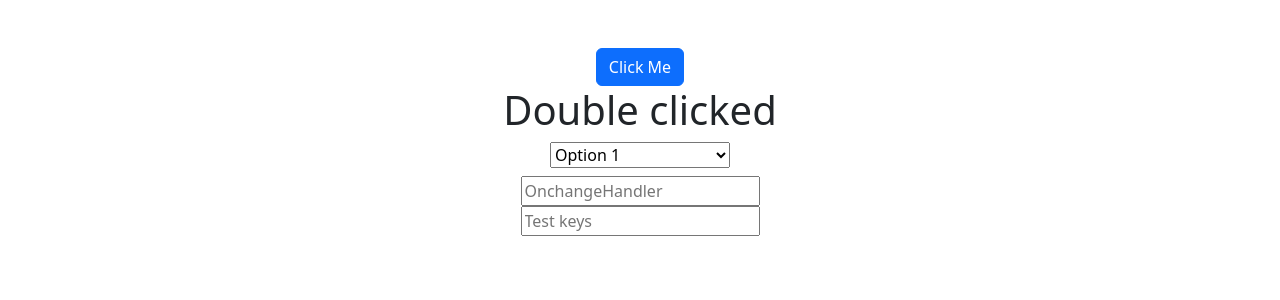
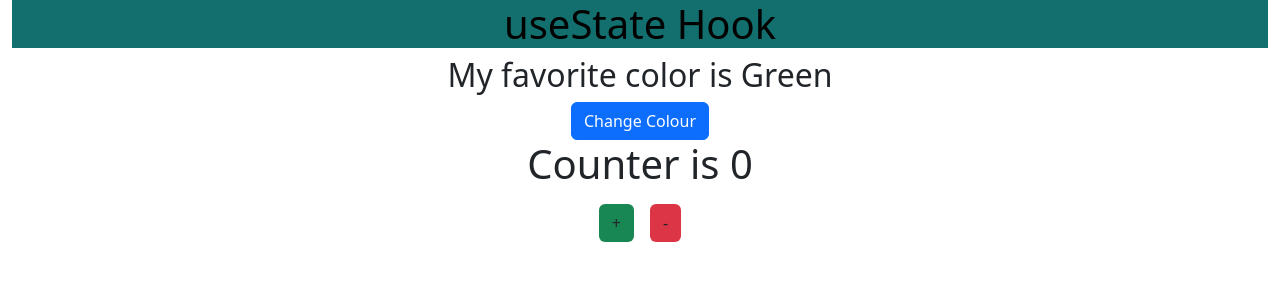
Before and after one commit to Dil-shad/React-basics, a React (Create React App) app in the folder myapp/: page / in a window 1280 px wide. Shown: the top 300 px of the page. Built offline with nearby package versions, Linux system fonts and the light colour scheme.

Commit message:
basics of usestate done with example

```diff
--- a/myapp/src/components/Header.js
+++ b/myapp/src/components/Header.js
@@ -1,43 +1,35 @@
 import React, { useState } from "react";
 import { Button, Container } from "react-bootstrap";
+import headerCss from "./Header.module.css";
 
 const Header = () => {
-  const [selectedOption, setSelectedOption] = useState("option2");
 
-  const clickHandle = () => {
-    console.log("you clicked");
-  };
+  useState()
+  const [color, setColor] = useState("Green");
+  const [count, setCount] = useState(0);
 
-  const dbClickHandle = (arg) => {
-    alert("Hello " + arg);
-  };
+  const increment=() => {
+    setCount(count+1)
+  }
 
-  const onChangeHandle = (e) => {
-    alert("You changed value: " + e.target.value);
-  };
-  const mouseHoverHandle = (e) => {
-    alert("Mouse Over " )
-  };
-  const onKeyDown = (e) => {
-    alert("You pressed " + e.key);
+  const decrement=() => {
+    setCount(count-1)
+  }
+  const changeColor = () => {
+    //setColor("Red");
+    setColor(color === "Green"? "Red" : "Green");
   }
   return (
     <>
       <Container fluid >
-        <Button className="mt-5" variant="primary" onClick={clickHandle}>
-          Click Me
-        </Button>
-        <h1 onDoubleClick={() => dbClickHandle("Dilshad")}>Double clicked</h1>
-        <select className=" " style={{width:'180px'}} onChange={onChangeHandle} >
-          <option value="option1">Option 1</option>
-          <option value="option2">Option 2 (Selected)</option>
-          <option value="option3">Option 3</option>
-        </select><br />
-        <input className="mt-2" type="text"  onChange={onChangeHandle} placeholder="OnchangeHandler"/><br />
-         {/* <h1 onMouseOver={mouseHoverHandle}>Mouse Hover Test</h1> */}
-         <input type="text" onKeyDown={onKeyDown} placeholder="Test keys"/>
+        <h1 className={headerCss.header}>useState Hook</h1>
+        <h2>My favorite color is {color}</h2>
+        <Button onClick={changeColor}>Change Colour</Button>
 
-
+        <br />
+        <h1>Counter is {count}</h1>
+        <button onClick={increment} className="btn m-2 bg-success">+</button>
+        <button onClick={decrement} className="btn m-2 bg-danger">-</button>
 
 
       </Container>
--- a/myapp/src/components/Header.module.css
+++ b/myapp/src/components/Header.module.css
@@ -1,6 +1,6 @@
 .header{
     color: rgb(0, 0, 0) !important;
-    background-color: aqua;
+    background-color: rgb(19, 110, 110);
 
 }
 
```
